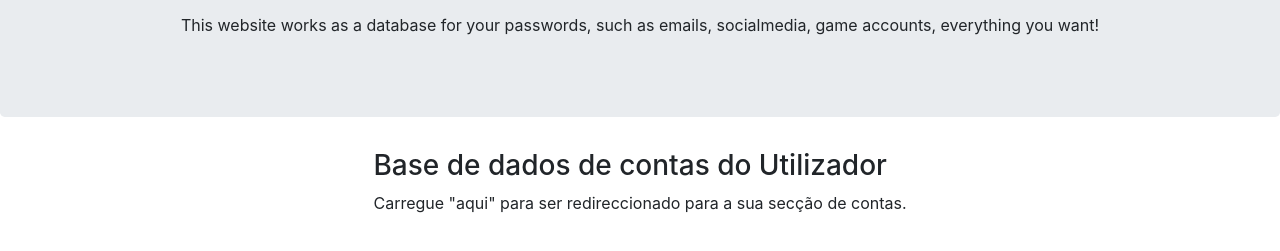
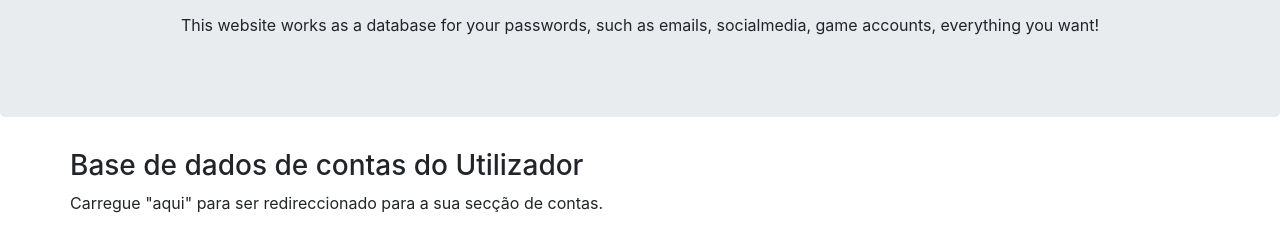
Before and after one commit to ZuNNN/iwontgetblackmailed, a plain HTML site: page index.html in a window 1280 px wide. Shown: the part 147-398 px from the top of the page. Drawn offline with nearby package versions, Linux system fonts and the light colour scheme.

Commit message:
dwadadwa

```diff
--- a/index.html
+++ b/index.html
@@ -8,12 +8,10 @@
   <script src="https://ajax.googleapis.com/ajax/libs/jquery/3.2.1/jquery.min.js"></script>
   <script src="https://cdnjs.cloudflare.com/ajax/libs/popper.js/1.12.6/umd/popper.min.js"></script>
   <script src="https://maxcdn.bootstrapcdn.com/bootstrap/4.0.0-beta.2/js/bootstrap.min.js"></script>
+  <link rel="stylesheet" href="css/estilos.css">
 </head>
 <style>
-.col-centered{
-    float: none;
-    margin: 0 auto;
-}
+
 </style>
 <body>
 
```
